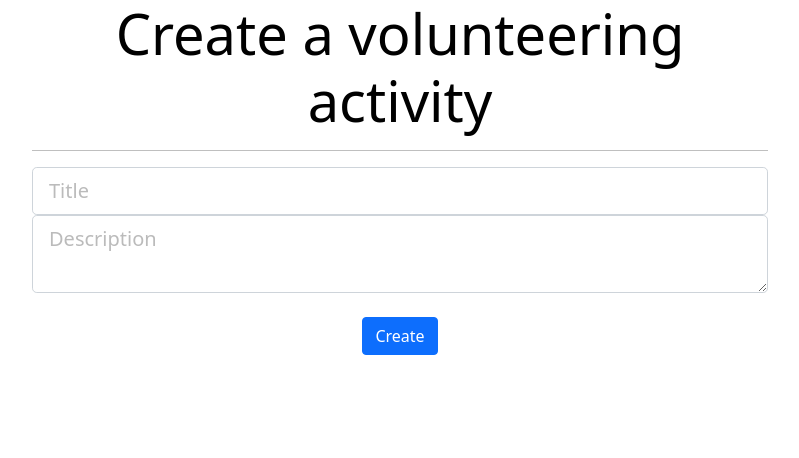
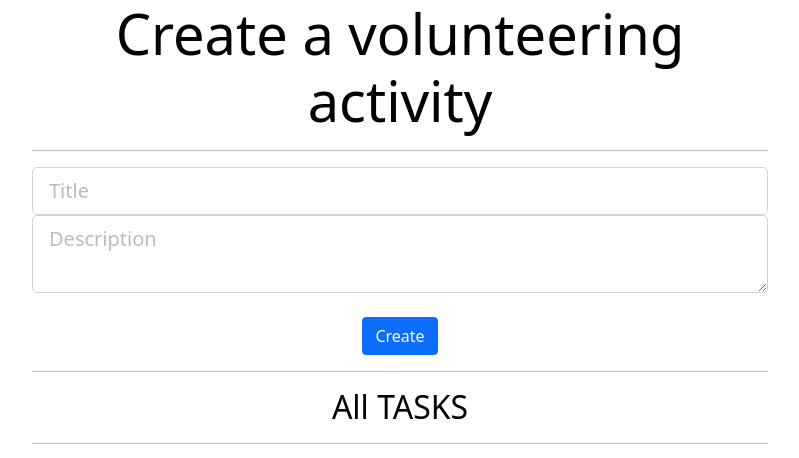
Before and after one commit to DhruvBachani/firefly, a React (Create React App) app in the folder frontend/firefly-react/: page / in a window 1280 px wide. Shown: the top 458 px of the page, without its empty margins (240-1039 px from the left). Built offline with nearby package versions, Linux system fonts and the light colour scheme.

Commit message:
working on volunteering tasks

```diff
--- a/frontend/firefly-react/package.json
+++ b/frontend/firefly-react/package.json
@@ -6,10 +6,15 @@
     "@testing-library/jest-dom": "^5.16.1",
     "@testing-library/react": "^11.2.7",
     "@testing-library/user-event": "^12.8.3",
+    "axios": "^0.25.0",
     "bootstrap": "^5.1.3",
     "react": "^17.0.2",
     "react-dom": "^17.0.2",
+    "react-redux": "^7.2.6",
+    "react-router": "^6.2.1",
+    "react-router-dom": "^6.2.1",
     "react-scripts": "5.0.0",
+    "store-js": "^2.0.4",
     "web-vitals": "^1.1.2"
   },
   "scripts": {
--- a/frontend/firefly-react/src/App.js
+++ b/frontend/firefly-react/src/App.js
@@ -1,5 +1,6 @@
-import './App.css';
-import CreateTask from './Components/CreateTask';
+import "./App.css";
+import CreateTask from "./Components/CreateTask";
+import { BrowserRouter as Router, Navigate, Route } from "react-router-dom";
 
 function App() {
   return (
--- a/frontend/firefly-react/src/Components/CreateTask.js
+++ b/frontend/firefly-react/src/Components/CreateTask.js
@@ -1,29 +1,40 @@
 import React, { Component, useState } from "react";
 import "bootstrap/dist/css/bootstrap.min.css";
+import { BrowserRouter, Link, Switch, Route } from 'react-router-dom';
 
 const CreateTask = () => {
   let [name, setName] = useState("");
   let [description, setDescription] = useState("");
 
+  // useEffect(() => {
+
+  // }
+
+  // const fetchTasks = (e) => {
+
+  // }
+
   const handleSubmit = (e) => {
     e.preventDefault();
     const newTask = {
       name,
-          description
+      description,
     };
 
     console.log(newTask);
 
     // createEntry(newEntry, this.props.history);
     // alert("New Entry Successfully Created.");
-      }
+  };
 
   return (
     <div className="dashboard">
       <div className="container">
         <div className="row">
           <div className="col-md-8 m-auto">
-              <h5 className="display-4 text-center">Create a volunteering activity</h5>
+            <h5 className="display-4 text-center">
+              Create a volunteering activity
+            </h5>
             <hr />
 
             <form onSubmit={handleSubmit}>
@@ -34,7 +45,7 @@ const CreateTask = () => {
                   placeholder="Title"
                   name="name"
                   value={name}
-                    onChange={e => setName(e.target.value)}
+                  onChange={(e) => setName(e.target.value)}
                   required={true}
                 />
               </div>
@@ -45,7 +56,7 @@ const CreateTask = () => {
                   placeholder="Description"
                   name="description"
                   value={description}
-                    onChange={e => setDescription(e.target.value)}
+                  onChange={(e) => setDescription(e.target.value)}
                   required={true}
                 />
               </div>
@@ -53,6 +64,11 @@ const CreateTask = () => {
               <br />
               <button className="btn btn-primary">Create</button>
             </form>
+
+            <hr />
+            <h2>All TASKS</h2>
+            <hr />
+
           </div>
         </div>
       </div>
```
Also changed, not shown: frontend/firefly-react/src/Components/Log.js (added, +11 -0 lines), 1 other file (tests, documents, lock files or other folders). Lines whose indentation alone changed are shown as unchanged.
